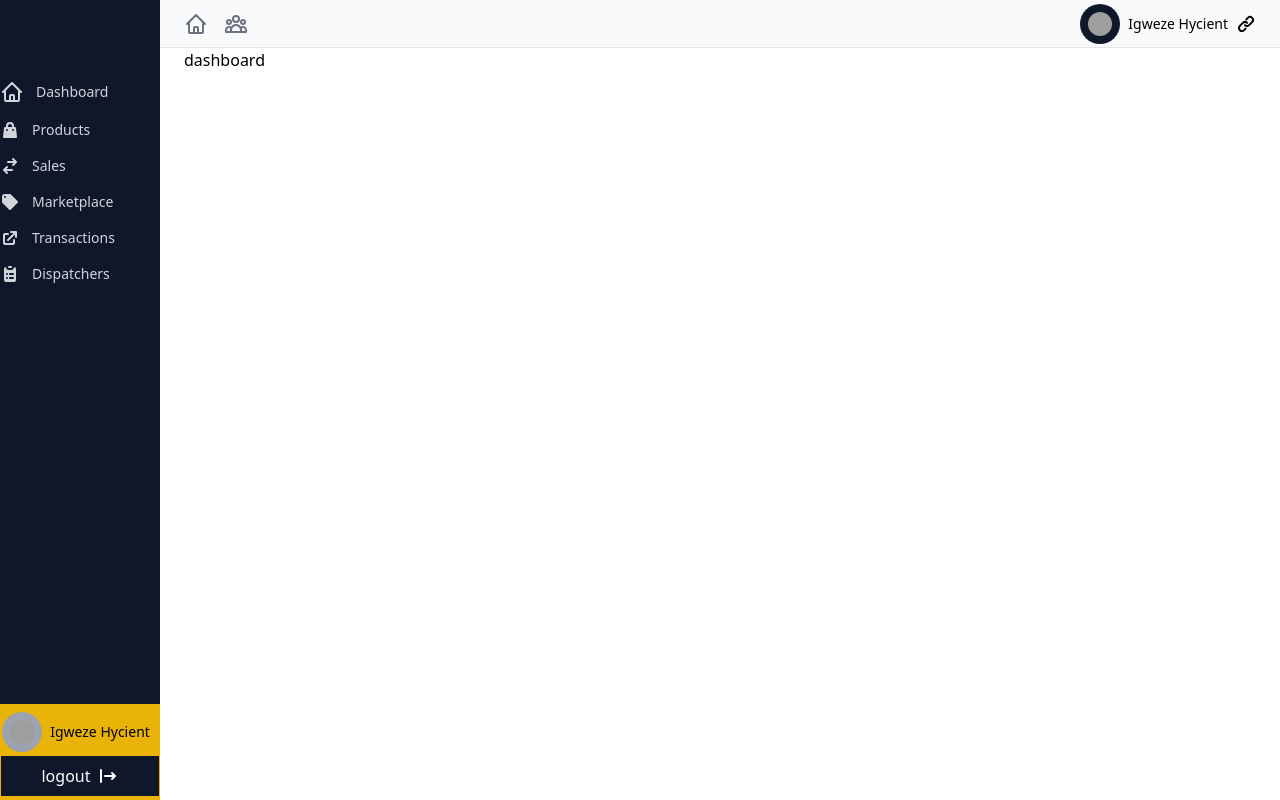
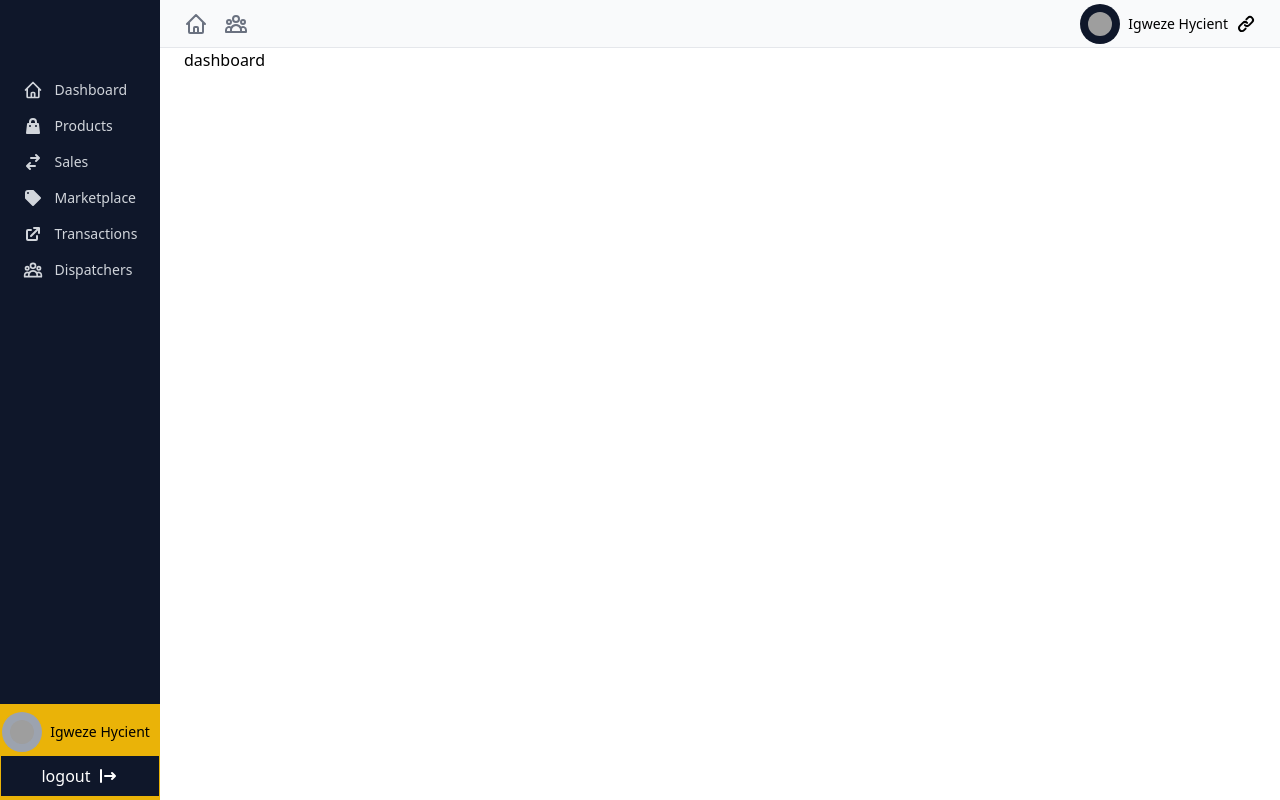
Before and after one commit to emeraldhycient/commissionsfunnels, a React (Vite) app: page /merchant/dashboard in a window 1280 px wide. Built offline with nearby package versions, Linux system fonts and the light colour scheme; grey boxes are pictures that could not be loaded; a web font is replaced by a local one.

Commit message:
[updated] sidebar

```diff
--- a/src/components/merchants/sidebar.jsx
+++ b/src/components/merchants/sidebar.jsx
@@ -3,11 +3,11 @@
 function Sidebar() {
   return (
     <div className="h-full flex flex-col justify-between">
-      <ul>
+      <ul className="mx-auto">
         <li className="text-gray-300 text-sm my-4 hover:text-yellow-500">
           <Link to="/" className="flex items-center ">
             <svg
-              className="h-6 w-6 mr-3"
+              className="h-5 w-5 mr-3"
               fill="none"
               strokeLinecap="round"
               strokeLinejoin="round"
@@ -84,17 +84,15 @@
         <li className="text-gray-300 text-sm my-4 hover:text-yellow-500">
           <Link to="/" className="flex items-center ">
             <svg
-              xmlns="http://www.w3.org/2000/svg"
               className="h-5 w-5 mr-3"
-              viewBox="0 0 20 20"
-              fill="currentColor"
+              fill="none"
+              strokeLinecap="round"
+              strokeLinejoin="round"
+              strokeWidth="2"
+              viewBox="0 0 24 24"
+              stroke="currentColor"
             >
-              <path d="M9 2a1 1 0 000 2h2a1 1 0 100-2H9z" />
-              <path
-                fillRule="evenodd"
-                d="M4 5a2 2 0 012-2 3 3 0 003 3h2a3 3 0 003-3 2 2 0 012 2v11a2 2 0 01-2 2H6a2 2 0 01-2-2V5zm3 4a1 1 0 000 2h.01a1 1 0 100-2H7zm3 0a1 1 0 000 2h3a1 1 0 100-2h-3zm-3 4a1 1 0 100 2h.01a1 1 0 100-2H7zm3 0a1 1 0 100 2h3a1 1 0 100-2h-3z"
-                clipRule="evenodd"
-              />
+              <path d="M17 20h5v-2a3 3 0 00-5.356-1.857M17 20H7m10 0v-2c0-.656-.126-1.283-.356-1.857M7 20H2v-2a3 3 0 015.356-1.857M7 20v-2c0-.656.126-1.283.356-1.857m0 0a5.002 5.002 0 019.288 0M15 7a3 3 0 11-6 0 3 3 0 016 0zm6 3a2 2 0 11-4 0 2 2 0 014 0zM7 10a2 2 0 11-4 0 2 2 0 014 0z" />
             </svg>
             <h6>Dispatchers</h6>
           </Link>
```
